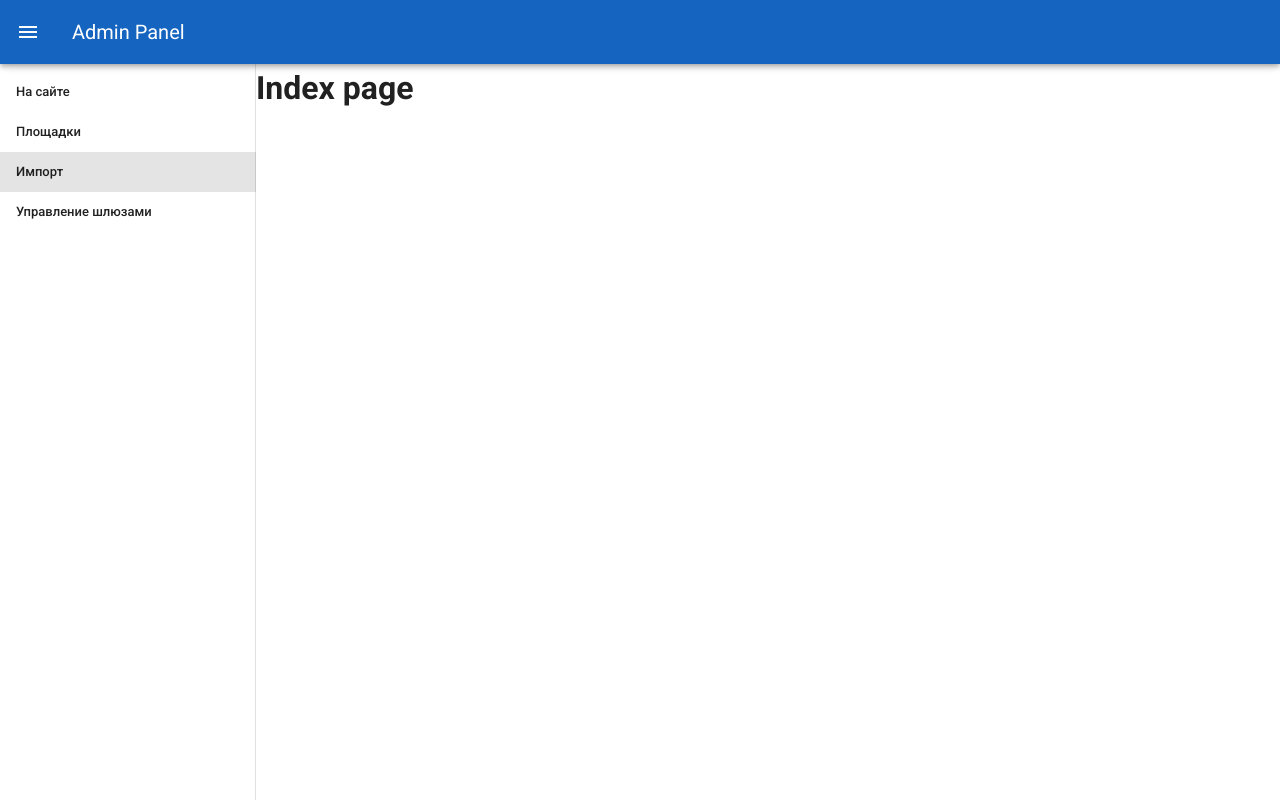
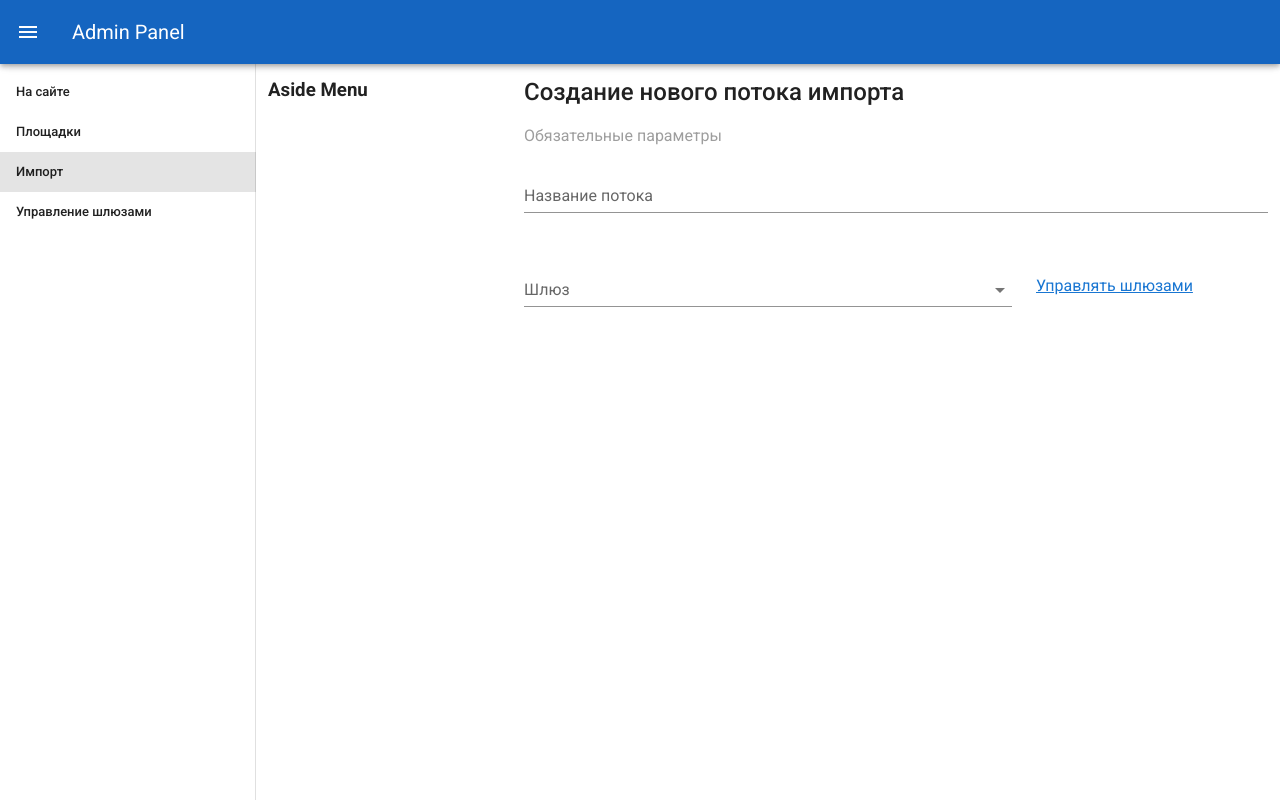
Before and after one commit to vas11yev1work/ticketeria_admin_panel, a Nuxt app: page / in a window 1280 px wide. Built offline with nearby package versions, Linux system fonts and the light colour scheme; no server answers.

Commit message:
Import 2 begin

```diff
--- /dev/null
+++ b/components/index/IndexRequireParams.vue
@@ -0,0 +1,32 @@
+<template>
+    <v-row>
+        <v-col cols="12">
+            <v-text-field
+                label="Название потока">
+            </v-text-field>
+        </v-col>
+        <v-col cols="12">
+            <v-row>
+                <v-col cols="8">
+                    <v-select
+                        :items="gateways"
+                        label="Шлюз">
+                    </v-select>
+                </v-col>
+                <v-col cols="4" class="mt-4">
+                    <nuxt-link to="/gateways">Управлять шлюзами</nuxt-link>
+                </v-col>
+            </v-row>
+        </v-col>
+    </v-row>
+</template>
+
+<script>
+    export default {
+        props: {
+            gateways: {
+                type: Array
+            }
+        }
+    }
+</script>
--- a/pages/gateways/index.vue
+++ b/pages/gateways/index.vue
@@ -19,7 +19,7 @@
 </template>
 
 <script>
-    import {mapGetters, mapActions, mapMutations} from 'vuex'
+    import {mapGetters, mapActions} from 'vuex'
 
     export default {
         components: {
--- a/pages/index.vue
+++ b/pages/index.vue
@@ -1,9 +1,50 @@
 <template>
     <div class="index-page">
-        <h1>Index page</h1>
+        <v-container>
+            <v-row>
+                <v-col class="col-12" lg="3">
+                    <h3>Aside Menu</h3>
+                </v-col>
+                <v-col class="col-12" lg="9">
+                    <div class="page-title-wrap mb-4">
+                        <h1 class="headline font-weight-medium">Создание нового потока импорта</h1>
+                    </div>
+                    <div class="description">
+                        <p class="grey--text">
+                            Обязательные параметры
+                        </p>
+                    </div>
+                    <v-form>
+                        <div class="fields mt-2">
+                            <IndexRequireParams :gateways="gatewayList"/>
+                        </div>
+                    </v-form>
+                </v-col>
+            </v-row>
+        </v-container>
     </div>
 </template>
 
 <script>
-    export default {}
+    import IndexRequireParams from "../components/index/IndexRequireParams";
+    import {mapGetters, mapActions} from 'vuex';
+
+    export default {
+        components: {
+            IndexRequireParams
+        },
+        computed: {
+            ...mapGetters({
+                gatewayList: 'gateways/gatewayList',
+            }),
+        },
+        mounted() {
+            this.fetchGateways();
+        },
+        methods: {
+            ...mapActions({
+                fetchGateways: 'gateways/fetchGateways',
+            }),
+        }
+    }
 </script>
```
